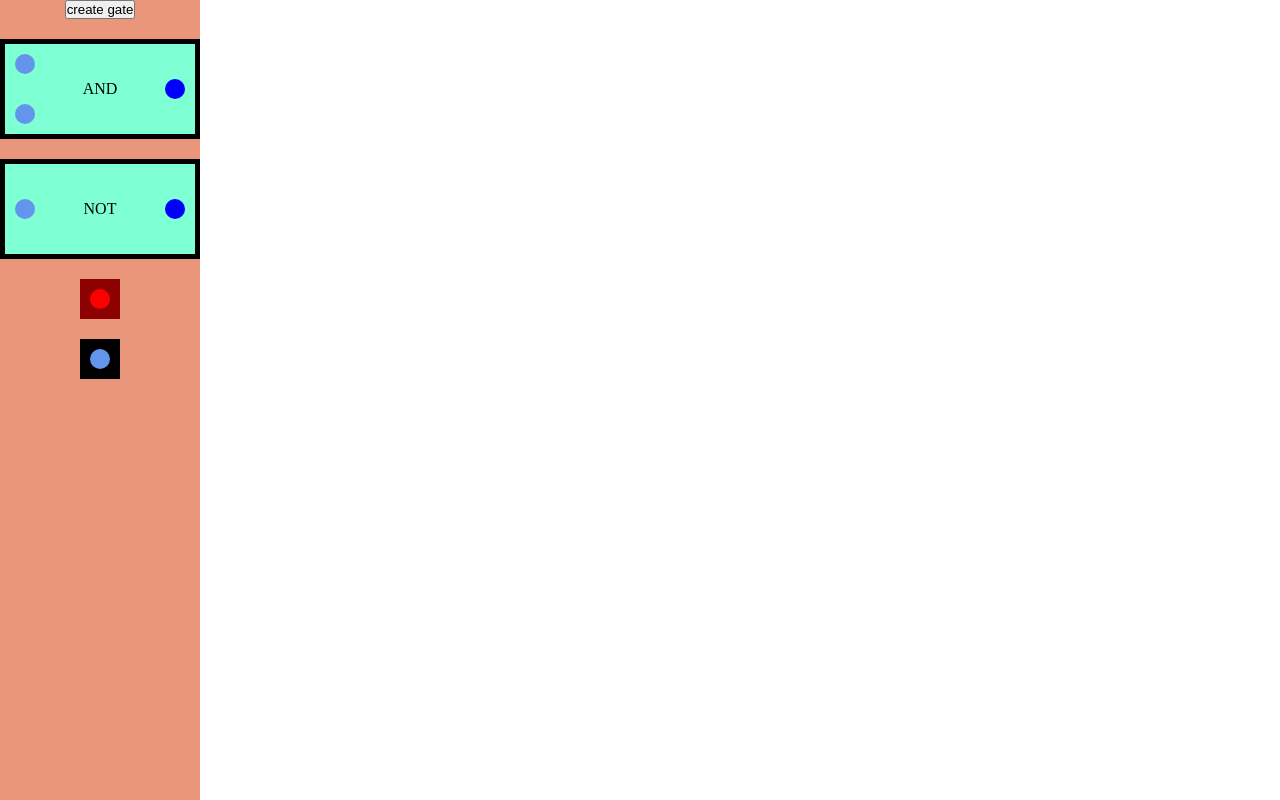
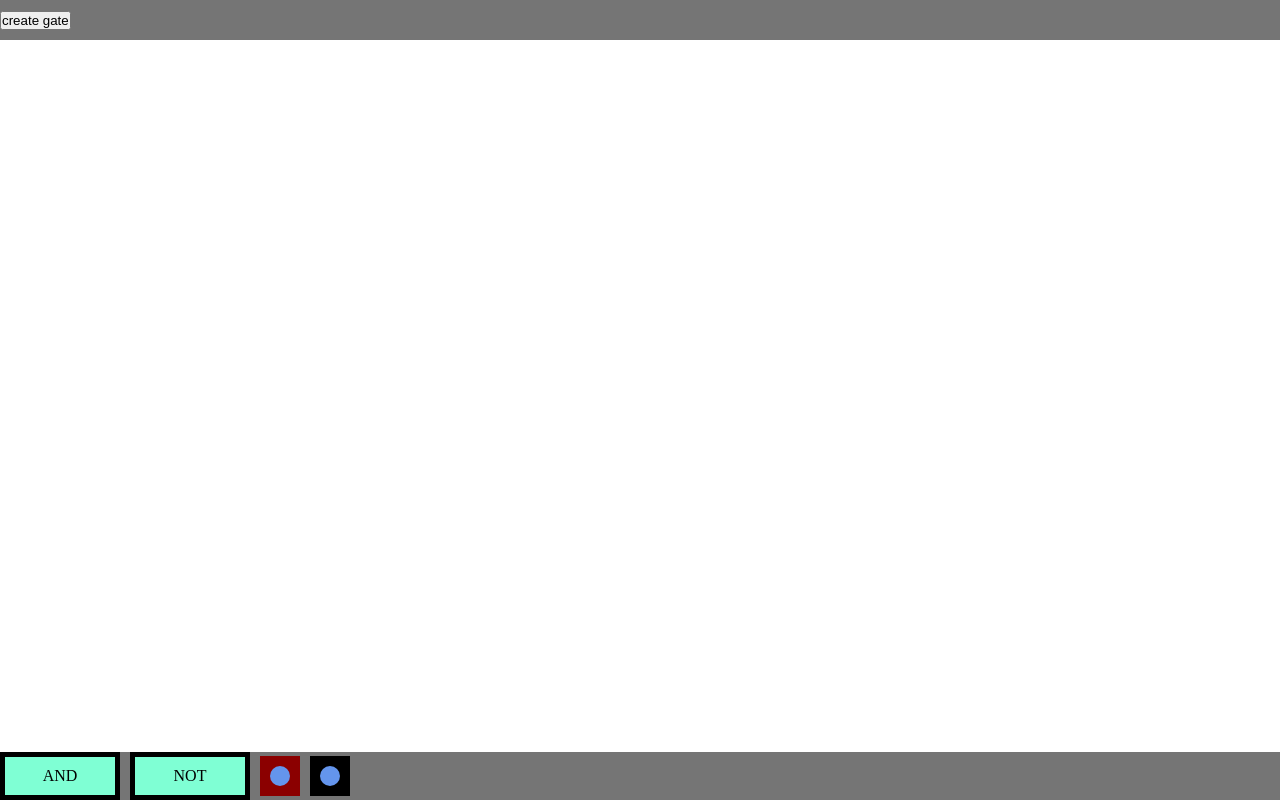
Before and after one commit to czyz-bartosz/logic-gate-simulator, a plain HTML site: page index.html in a window 1280 px wide. Drawn offline with Linux system fonts and the light colour scheme.

Commit message:
change style and layout

```diff
--- a/index.html
+++ b/index.html
@@ -8,10 +8,13 @@
         <title>Symulator Układów Logicznych</title>
     </head>
     <body oncontextmenu="return false;">
-        <aside id="left"><button>create gate</button></aside>
+        <header>
+            <button id="create-gate-button">create gate</button>
+        </header>
         <main>
             <div id="work-area"></div>
         </main>
+        <footer></footer>
         <script type="module" src="./main.js"></script>
     </body>
 </html>
--- a/main.js
+++ b/main.js
@@ -5,7 +5,8 @@ import { InputsElement } from "./modules/InputsElement.js";
 export { gates, wires, workArea };
 
 const workArea = document.querySelector("#work-area");
-const gatesToolbox = document.querySelector("#left");
+const gatesToolbox = document.querySelector("footer");
+const createGateButton = document.querySelector("#create-gate-button");
 const presetsGates = [];
 const gates = [];
 const wires = [];
@@ -131,7 +132,7 @@ function getWhichOutput(input) {
     return wire.array1[0];
 }
 
-document.querySelector("button").addEventListener("click", () => {
+createGateButton.addEventListener("click", () => {
     const inputsElementArray = Array.from(document.querySelectorAll(".work.inputs-element"));
     const outputsElementArray = Array.from(document.querySelectorAll(".work.outputs-element"));
     const functionStringArray = [];
--- a/style.css
+++ b/style.css
@@ -6,6 +6,7 @@
 
 body {
     display: flex;
+    flex-direction: column;
     width: 100vw;
     height: 100vh;
 }
@@ -14,18 +15,32 @@ main {
     width: 100%;
     display: flex;
     position: relative;
+    flex-grow: 1;
+}
+
+footer {
+    display: flex;
+    align-items: center;
+    gap: 10px;
+    background-color: rgba(0, 0, 0, 0.541);
+    overflow: auto;
+}
+
+header {
+    display: flex;
+    align-items: center;
+    width: 100%;
+    height: 40px;
+    background-color: rgba(0, 0, 0, 0.541);
 }
 
 .gate {
-    width: 200px;
-    height: 100px;
+    width: 120px;
     background-color: aquamarine;
     border: 5px solid black;
     display: flex;
-    justify-content: center;
     align-items: center;
     cursor: pointer;
-    display: flex;
     justify-content: space-between;
     padding: 10px;
 }
@@ -36,32 +51,16 @@ main {
     transform: translate(-50%, -50%);
 }
 
-#outputs-con {
-    display: flex;
-    flex-direction: column;
-    gap: 20px;
-    background: rgb(240, 73, 73);
-    padding: 10px;
-}
-
-#inputs-con {
-    display: flex;
-    flex-direction: column;
-    gap: 20px;
-    background: darkgray;
-    padding: 10px;
-}
-
 .inputs {
     display: flex;
     flex-direction: column;
-    gap: 30px;
+    gap: 5px;
 }
 
 .outputs {
     display: flex;
     flex-direction: column;
-    gap: 30px;
+    gap: 5px;
 }
 
 .input {
@@ -75,7 +74,7 @@ main {
     width: 20px;
     height: 20px;
     border-radius: 50%;
-    background: blue;
+    background: cornflowerblue;
 }
 
 .true {
@@ -83,7 +82,7 @@ main {
 }
 
 .false {
-    background: red;
+    background: cornflowerblue;
 }
 
 svg {
@@ -100,9 +99,7 @@ path {
 
 #work-area {
     display: flex;
-    gap: 50px;
     width: 100%;
-    padding: 50px;
     position: relative;
 }
 
@@ -113,17 +110,20 @@ path {
 .outputs-element {
     background-color: darkred;
     padding: 10px;
+    cursor: pointer;
 }
 
 .inputs-element {
     background-color: black;
     padding: 10px;
+    cursor: pointer;
 }
 
-#left {
-    display: flex;
-    flex-direction: column;
-    align-items: center;
-    gap: 20px;
-    background-color: darksalmon;
+.draggable-gate .inputs,
+.draggable-gate .outputs {
+    display: none;
 }
+
+.gate.draggable-gate {
+    justify-content: center;
+}
```
